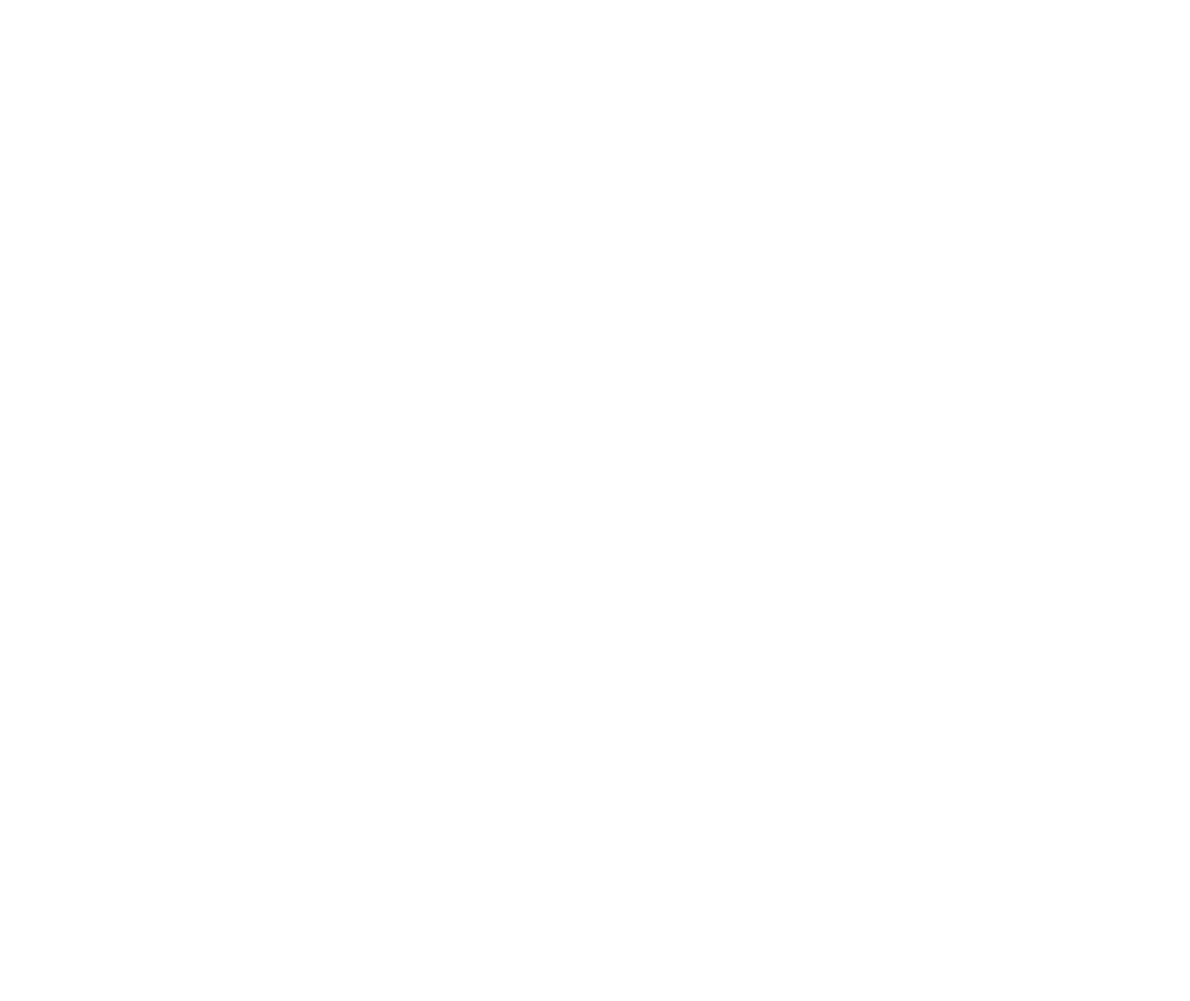
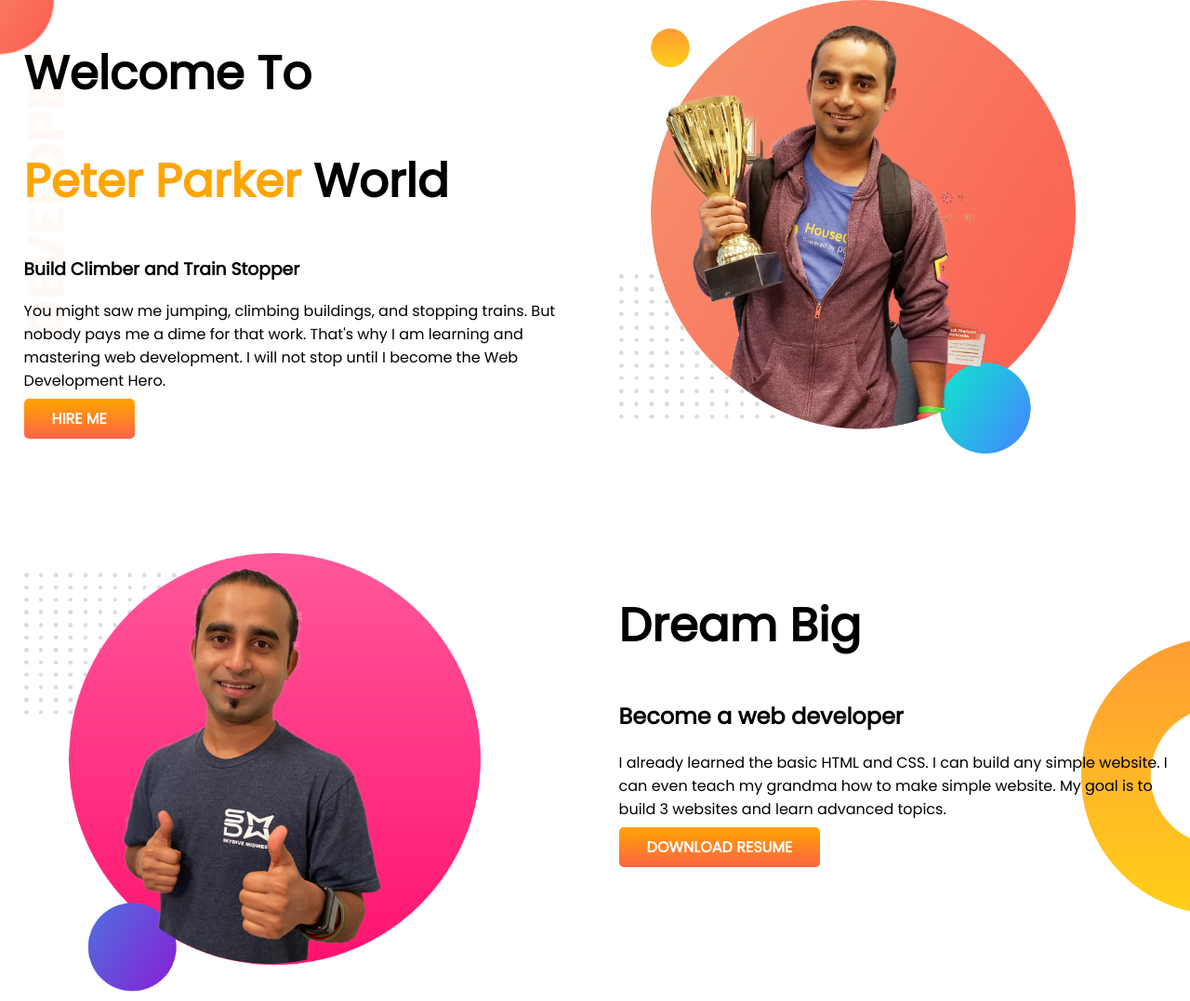
Before and after one commit to ambishalsaha01/first_portfolio, a plain HTML site: page index.html in a window 1280 px wide. Shown: the whole page at 93% size. Before the commit the page ends 800 px from the top, so only its background shows below. Drawn offline with Linux system fonts and the light colour scheme.

Commit message:
next section added

```diff
--- a/index.html
+++ b/index.html
@@ -5,9 +5,35 @@
     <meta http-equiv="X-UA-Compatible" content="IE=edge">
     <meta name="viewport" content="width=device-width, initial-scale=1.0">
     <title>First-Portfolio</title>
+    <link rel="preconnect" href="https://fonts.googleapis.com">
+    <link rel="preconnect" href="https://fonts.gstatic.com" crossorigin>
+    <link href="https://fonts.googleapis.com/css2?family=Poppins&display=swap" rel="stylesheet">
     <link rel="stylesheet" href="style.css">
 </head>
 <body>
+    <section class="top-banner">
+        <div class="half-width">
+            <h1>Welcome To</h1>
+            <h1><span class="orange-color">Peter Parker</span> World</h1>
+            <h3>Build Climber and Train Stopper</h3>
+            <p>You might saw me jumping, climbing buildings, and stopping trains. But nobody pays me a dime for that work. That's why I am learning and mastering web development. I will not stop until I become the Web Development Hero.</p>
+            <a class="link-button" href="https://web.programming-hero.com/" target="_blank">Hire me</a>
+        </div>
+        <div class="half-width">
+            <img src="images/jhankar.png" alt="jhankar vaiya">
+        </div>
+    </section>
 
+    <section class="dream-big">
+        <div class="half-width">
+            <img src="images/jhankar2.png" alt="jhankar vaiya">
+        </div>
+        <div class="half-width">
+            <h1>Dream Big</h1>
+            <h2>Become a web developer</h2>
+            <p>I already learned the basic HTML and CSS. I can build any simple website. I can even teach my grandma how to make simple website. My goal is to build 3 websites and learn advanced topics.</p>
+            <a class="link-button" href="https://web.programming-hero.com/" target="_blank">DOWNLOAD RESUME</a>
+        </div>
+    </section>
 </body>
 </html>
--- a/style.css
+++ b/style.css
@@ -0,0 +1,45 @@
+body{
+    font-family: 'Poppins', sans-serif;
+    margin: 0;
+}
+h1{
+    font-size: 50px;
+}
+.orange-color{
+    color: orange;
+}
+
+section{
+    display: flex;
+    margin-bottom: 100px;
+}
+
+.half-width{
+    width: 50%;
+    padding-left: 2%;
+}
+
+.half-width img{
+    width: 80%;
+}
+
+.link-button{
+    text-decoration: none;
+    padding: 10px 30px;
+    color: #fff;
+    background-image: linear-gradient(orange, tomato);
+    border-radius: 5px;
+    font-weight: 700;
+    text-transform: uppercase;
+}
+
+.top-banner{
+    background-image: url(images/top-banner.png);
+    background-repeat: no-repeat;
+}
+
+.dream-big{
+    background-image: url(images/dream-bg.png);
+    background-repeat: no-repeat;
+    background-position: right;
+}
```
Also changed, not shown: images/dream-bg.png (added), images/exp-bg.png (added), images/jhankar.png (added), images/jhankar2.png (added), images/my-bg.png (added), images/my-bg2.png (added), images/top-banner.png (added), 7 other files.
